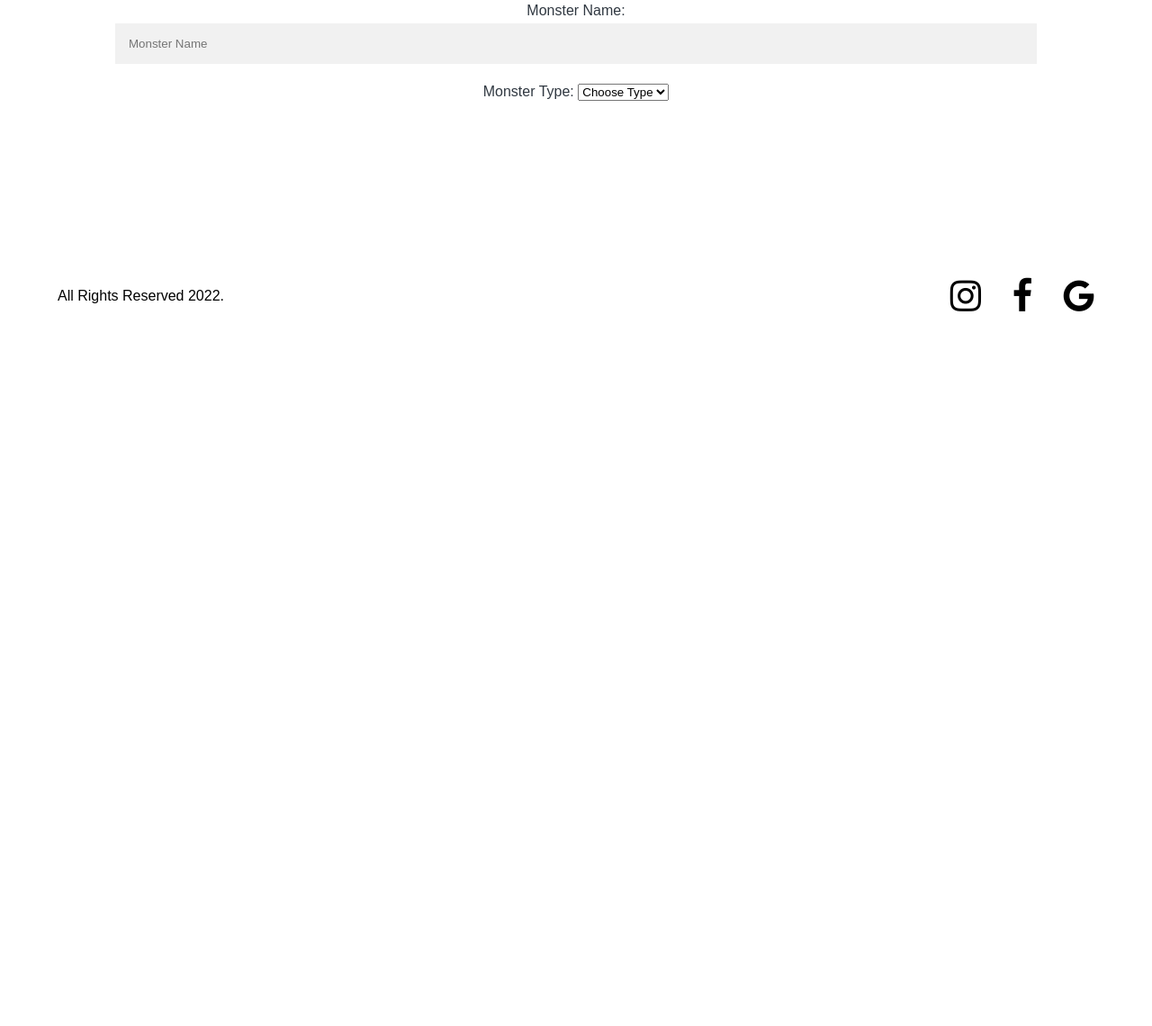
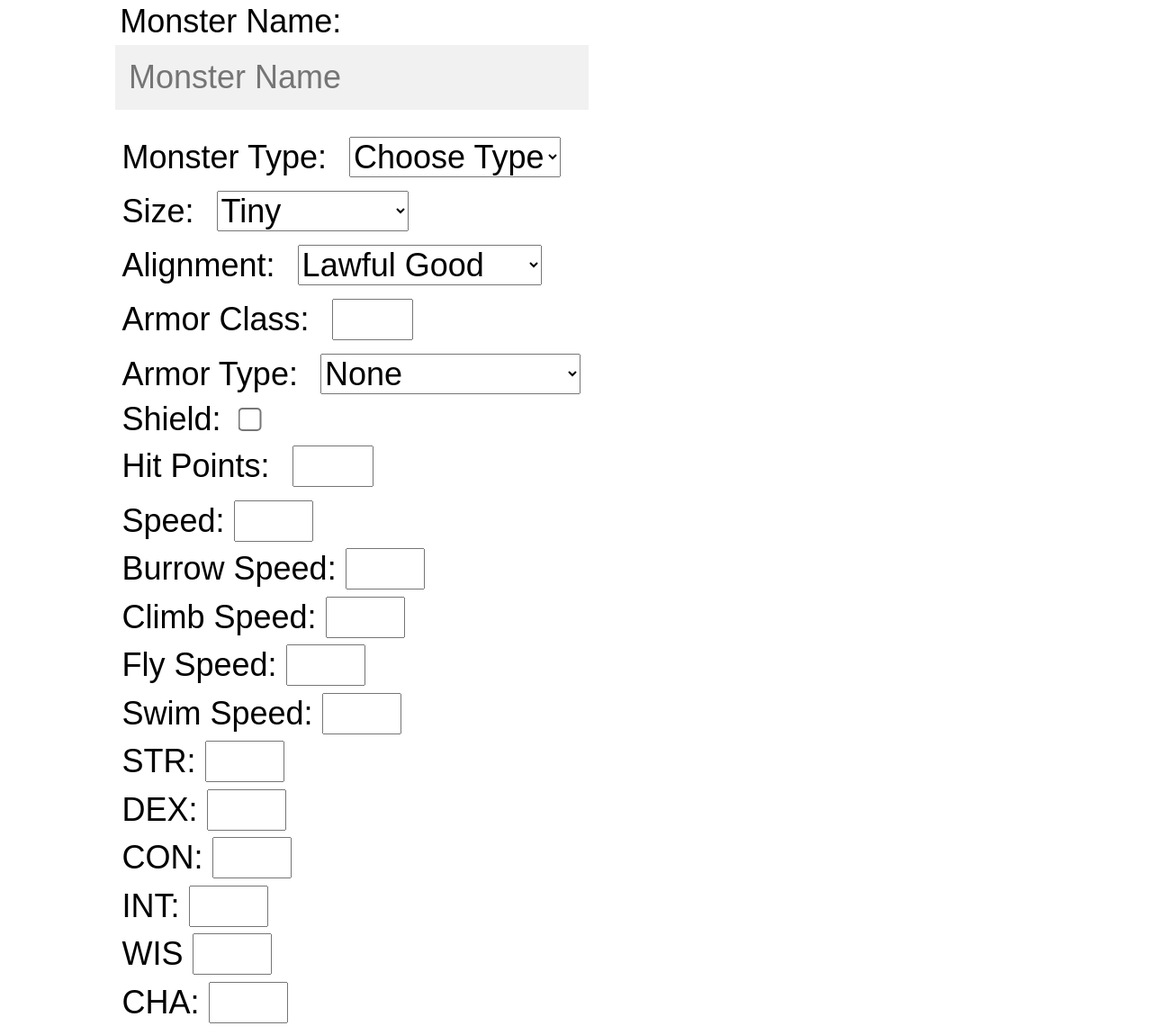
Before and after one commit to jmccallister93/dndgenerate, a plain HTML site: page monster.html in a window 1280 px wide. Shown: the part 732-1872 px from the top of the page at 90% size. Before the commit the page ends 1086 px from the top, so only its background shows below. Drawn offline with Linux system fonts and the light colour scheme; files whose address does not match are found by name.

Commit message:
added some formatting

```diff
--- /dev/null
+++ b/css/monster.css
@@ -0,0 +1,36 @@
+.form-container{
+    color: black;
+}
+
+.form-container input, select{
+    font-size: 36px;
+
+}
+
+.form-wrapper{
+    font-size: 36px;
+    /* text-align: center; */
+}
+
+input[type=number]{
+    width: 12%;
+}
+
+.monster-name-wrapper{
+    width: 70%;
+}
+
+#shield{
+    transform: scale(2);
+    height: 1.5rem;
+}
+
+.form-wrapper > * {
+    margin: 1%;
+}
+
+.content-container-2{
+    display: flex;
+    align-items: flex-start;
+    text-align: left;
+}
--- a/style.css
+++ b/css/style.css
@@ -99,7 +99,7 @@ li{
     position: relative;
     height: 40%;
     padding: 10%;
-    background-image: url("img/galazy_dice-modified.jpg");
+    background-image: url('/home/topshelf/repos/dndgenerate/img/galazy_dice-modified.jpg');
     background-repeat: no-repeat;
     background-size: cover;
     background-attachment: fixed;
--- a/js/monster.js
+++ b/js/monster.js
@@ -1,16 +1,16 @@
-var monsterForm = document.querySelector("#monster_form");
+// var monsterForm = document.querySelector("#monster_form");
 
-monsterForm.addEventListener('change', (event) => {
+// monsterForm.addEventListener('change', (event) => {
 
-    var customTypeInput = document.createElement("input");
-    customTypeInput.setAttribute('id',"custom_monster_type");
+//     var customTypeInput = document.createElement("input");
+//     customTypeInput.setAttribute('id',"custom_monster_type");
 
-    var monsterType = document.getElementById("monster_type").value;
+//     var monsterType = document.getElementById("monster_type").value;
 
-    if(monsterType === 'custom' ){
-        monsterForm.appendChild(customTypeInput);
-    }
-    else if(monsterType !== 'custom') {
-        document.getElementById('custom_monster_type').remove();
-    }
-})
+//     if(monsterType === 'custom' ){
+//         monsterForm.appendChild(customTypeInput);
+//     }
+//     else if(monsterType !== 'custom') {
+//         document.getElementById('custom_monster_type').remove();
+//     }
+// })
--- a/monster.css
+++ /dev/null
@@ -1,3 +0,0 @@
-.form-container{
-    color: #303841;
-}
--- a/monster.html
+++ b/monster.html
@@ -4,8 +4,8 @@
     <meta charset="UTF-8" />
     <meta http-equiv="X-UA-Compatible" content="IE=edge" />
     <meta name="viewport" content="width=, initial-scale=1.0" />
-    <link rel="stylesheet" href="style.css" />
-    <link rel="stylesheet" href="monster.css">
+    <link rel="stylesheet" href="css/style.css" />
+    <link rel="stylesheet" href="css/monster.css">
     <link
       rel="stylesheet"
       href="https://cdnjs.cloudflare.com/ajax/libs/font-awesome/4.7.0/css/font-awesome.min.css"
@@ -33,8 +33,13 @@
       <div class="form-container">
 
         <form id="monster_form" action="" method="post">
+
+          <div class="monster-name-wrapper form-wrapper">
             <label for="monster_name">Monster Name:</label>
             <input type="text" id="monster_name" placeholder="Monster Name">
+          </div>
+
+          <div class="monster-type-wrapper form-wrapper">
             <label for="monster_type">Monster Type:</label>
             <select  id="monster_type" name="monster_type" >
               <option value="choose_type" selected>Choose Type</option>
@@ -54,8 +59,121 @@
               <option value="plant">Plant</option>
               <option value="undead">Undead</option>
             </select>
+          </div>
+
+          <div class="monster-size-wrapper form-wrapper">
+            <label for="monster_size">Size:</label>
+            <select name="monster_size" id="monster_size">
+              <option value="tiny">Tiny</option>
+              <option value="small">Small</option>
+              <option value="medium">Medium</option>
+              <option value="large">Large</option>
+              <option value="huge">Huge</option>
+              <option value="gargantuen">Gargantuen</option>
+            </select>
+          </div>
+
+          <div class="monster-alignment-wrapper form-wrapper">
+            <label for="monster_alignment">Alignment:</label>
+            <select name="monster_alignment" id="monster_alignment">
+              <option value="lawful_good">Lawful Good</option>
+              <option value="neutral_good">Neutral Good</option>
+              <option value="chaotic_good">Chaotic Good</option>
+              <option value="lawful_neutral">Lawful Neutral</option>
+              <option value="neutral">Neutral</option>
+              <option value="chaotic_neutral">Chaotic Neutral</option>
+              <option value="lawful_evil">Lawful Evil</option>
+              <option value="neutral_evil">Neutral Evil</option>
+              <option value="chaotic_evil">Chaotic Evil</option>
+            </select>
+          </div>
+
+          <div class="monster-ac-wrapper form-wrapper">
+            <label for="monster_ac">Armor Class:</label>
+            <input type="number" id="monster_ac" name="monster_ac">
+          </div>
+
+          <div class="monster-ac-type-wrapper form-wrapper">
+            <label for="monster_ac_type">Armor Type:</label>
+            <select name="monster_ac_type" id="mosnter_ac_type">
+              <option value="none">None</option>
+              <option value="padded">Padded</option>
+              <option value="leather">Leather</option>
+              <option value="studded_leather">Studded Leather</option>
+              <option value="hide">Hide</option>
+              <option value="chain_shirt">Chain Shirt</option>
+              <option value="scale_mail">Scale Mail</option>
+              <option value="breastplate">Breastplate</option>
+              <option value="half_plate">Half Plate</option>
+              <option value="ring_mail">Ring Mail </option>
+              <option value="chain_mail">Chain Mail</option>
+              <option value="splint">Splint</option>
+              <option value="plate">Plate</option>
+            </select>
+          </div>
+
+          <div class="monster-shield-wrapper form-wrapper ">
+            <label for="shield">Shield:</label>
+            <input type="checkbox" id="shield" name="shield">
+          </div>
+
+          <div class="monster-hp-wrapper form-wrapper">
+            <label for="monster_hp">Hit Points:</label>
+            <input type="number" name="mosnter_hp" id="mosnter_hp">
+          </div>
+
+          <div class="monster-speed-wrapper form-wrapper">
+            <div class="speed-wrapper">
+              <label for="speed">Speed:</label>
+              <input type="number" id="speed" name="speed">
+            </div>
+            <div class="speed-wrapper">
+              <label for="burrow_speed">Burrow Speed:</label>
+              <input type="number" id="burrow_speed" name="burrow_speed">
+            </div>
+            <div class="speed-wrapper">
+              <label for="climb_speed">Climb Speed:</label>
+              <input type="number" id="climb_speed" name="climb_speed">
+            </div>
+            <div class="speed-wrapper">
+              <label for="fly_speed">Fly Speed:</label>
+              <input type="number" id="fly_speed" name="fly_speed">
+            </div>
+            <div class="speed-wrapper">
+              <label for="swim_speed">Swim Speed:</label>
+              <input type="number" id="swim_speed" name="swim_speed">
+            </div>
+
+          </div>
+
+          <div class="monster-stats-wrapper form-wrapper">
+            <div class="stat-wrapper">
+              <label for="monster_str">STR:</label>
+              <input type="number" name="monster_str" id="monster_str">
+            </div>
+            <div class="stat-wrapper">
+              <label for="monster_dex">DEX:</label>
+              <input type="number" name="monster_dex" id="mosnter_dex">
+            </div>
+            <div class="stat-wrapper">
+              <label for="monster_con">CON:</label>
+              <input type="number" name="monster_con" id="monster_con">
+            </div>
+            <div class="stat-wrapper">
+              <label for="monster_int">INT:</label>
+              <input type="number" name="monster_int" id="monster_int">
+            </div>
+            <div class="stat-wrapper">
+              <label for="monster_wis">WIS</label>
+              <input type="number" name="mosnter_wis" id="monster_wis">
+            </div>
+            <div class="stat-wrapper">
+              <label for="monster_cha">CHA:</label>
+              <input type="number" name="monster_cha" id="monster_cha">
+            </div>
+          </div>
+
         </form>
-
       </div>
     </div>
 
```
Also changed, not shown: create.html (+1 -1 lines), index.html (+2 -2 lines), npc.html (+1 -1 lines), signup.html (+1 -1 lines). Lines whose indentation alone changed are shown as unchanged.
